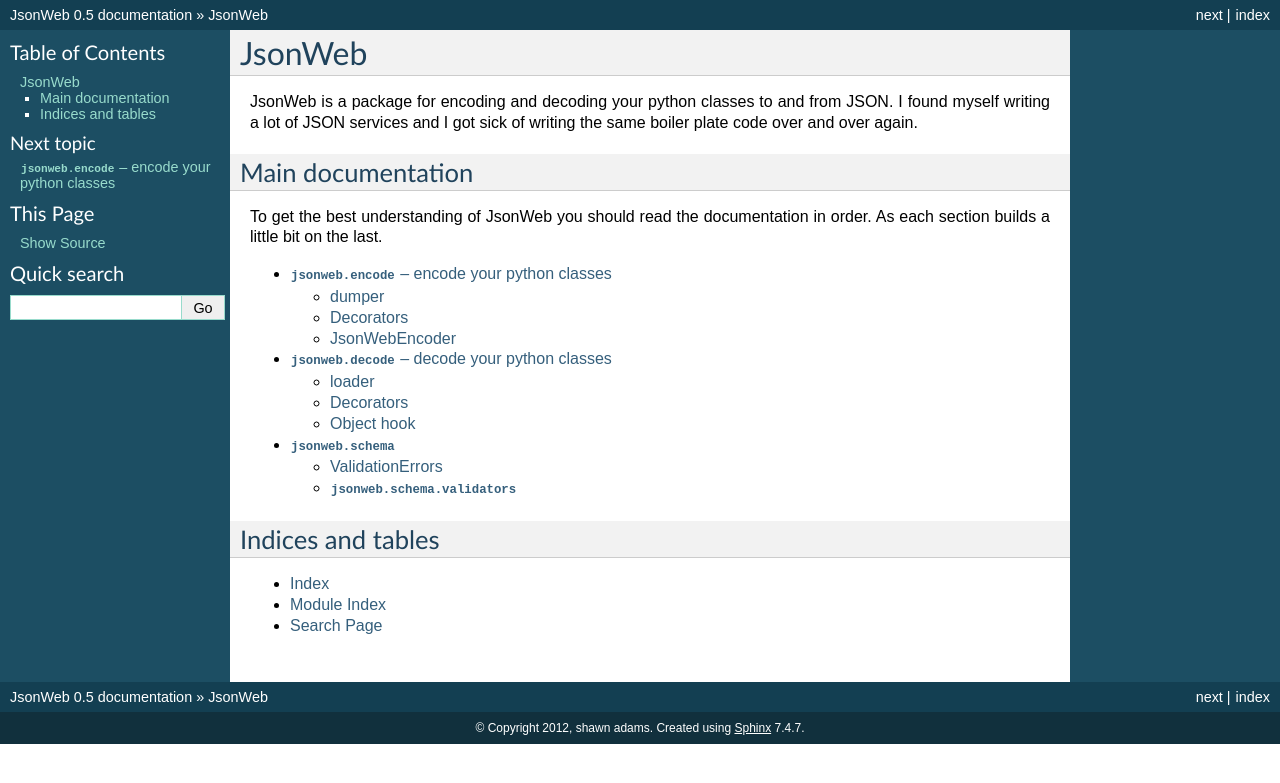
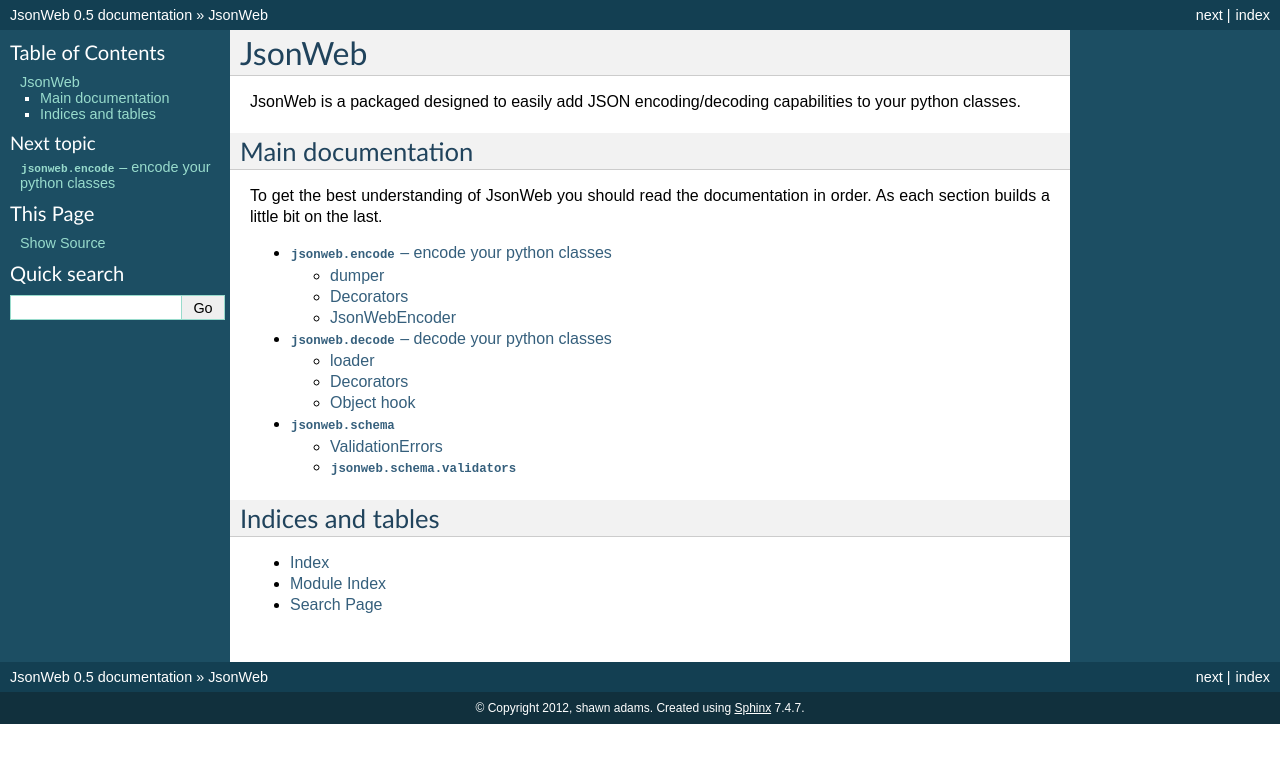
Before and after one commit to boris317/JsonWeb, a Sphinx documentation site: the page built from docs/index.rst, in a window 1280 px wide. Shown: the top 783 px of the page. Built offline with Sphinx 7.4.7, drawn with Linux system fonts in a browser that asks for light colours.

Commit message:
Updated package description.

```diff
--- a/docs/index.rst
+++ b/docs/index.rst
@@ -5,8 +5,7 @@
 
 JsonWeb
 =======
-JsonWeb is a package for encoding and decoding your python classes to and from JSON. I found
-myself writing a lot of JSON services and I got sick of writing the same boiler plate code over and over again.
+JsonWeb is a packaged designed to easily add JSON encoding/decoding capabilities to your python classes.
 
 
 Main documentation
```
